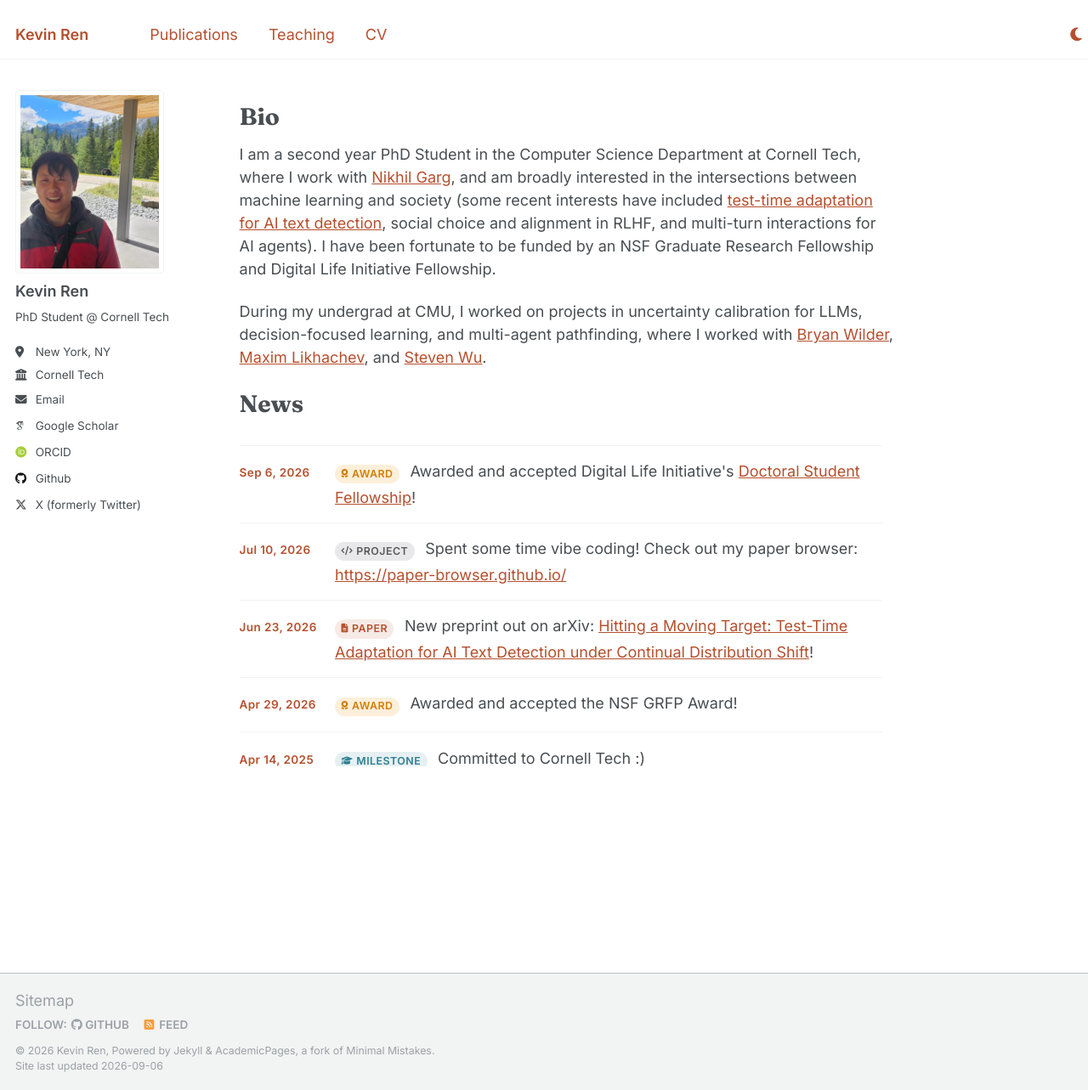
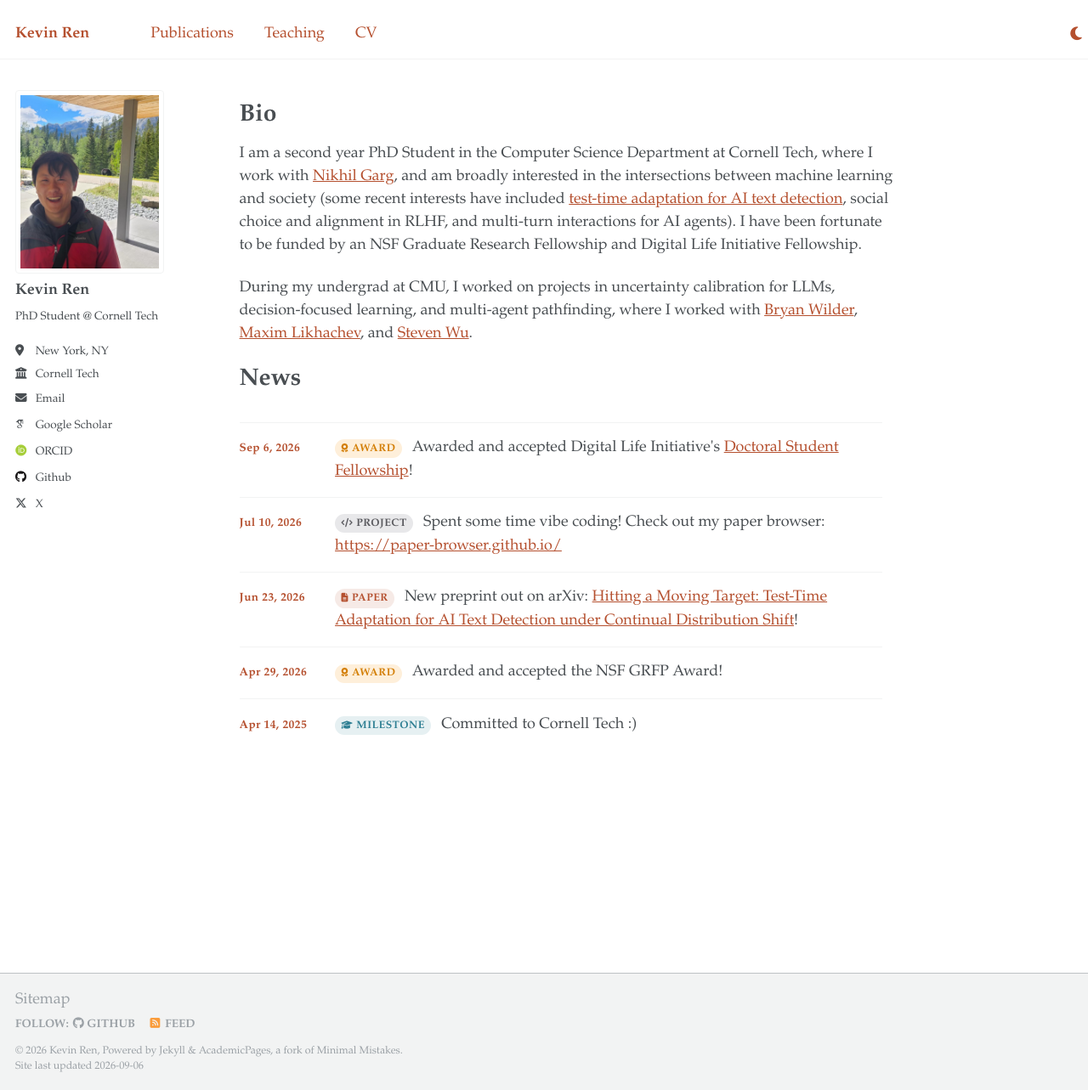
Before and after one commit to renkevin9/renkevin9.github.io, a Jekyll site: the page built from _pages/about.md, in a window 1280 px wide and 1283 px high. Shown: the whole window at 85% size. Built offline with Jekyll 4.4.1, drawn with Linux system fonts in a browser that asks for light colours; some web fonts are replaced.

Commit message:
font twitter

```diff
--- a/_includes/author-profile.html
+++ b/_includes/author-profile.html
@@ -136,7 +136,7 @@
         <li><a href="https://{{ author.tumblr }}.tumblr.com"><i class="fab fa-fw fa-tumblr icon-pad-right" aria-hidden="true"></i>Tumblr</a></li>
       {% endif %}
       {% if author.twitter %}
-        <li><a href="https://twitter.com/{{ author.twitter }}"><i class="fab fa-fw fa-x-twitter icon-pad-right" aria-hidden="true"></i>X (formerly Twitter)</a></li>
+        <li><a href="https://twitter.com/{{ author.twitter }}"><i class="fab fa-fw fa-x-twitter icon-pad-right" aria-hidden="true"></i>X</a></li>
       {% endif %}
       {% if author.vine %}
         <li><a href="https://vine.co/u/{{ author.vine }}"><i class="fab fa-fw fa-vine icon-pad-right" aria-hidden="true"></i>Vine</a></li>
--- a/_includes/head.html
+++ b/_includes/head.html
@@ -10,10 +10,6 @@
 <meta name="HandheldFriendly" content="True">
 <meta name="MobileOptimized" content="320">
 <meta name="viewport" content="width=device-width, initial-scale=1.0">
-
-<link rel="preconnect" href="https://fonts.googleapis.com">
-<link rel="preconnect" href="https://fonts.gstatic.com" crossorigin>
-<link href="https://fonts.googleapis.com/css2?family=Fraunces:opsz,wght@9..144,500;9..144,600;9..144,700&family=Inter:wght@400;500;600&display=swap" rel="stylesheet">
 
 <script>
   document.documentElement.className = document.documentElement.className.replace(/\bno-js\b/g, '') + ' js ';
--- a/_sass/_variables.scss
+++ b/_sass/_variables.scss
@@ -13,8 +13,8 @@ $paragraph-indent           : false; // true, false (default)
 $indent-var                 : 1.3em;
 
 /* system typefaces */
-$serif                      : Georgia, Times, serif;
-$sans-serif                 : "Inter", -apple-system, ".SFNSText-Regular", "San Francisco", "Roboto", "Segoe UI", "Helvetica Neue", "Lucida Grande", Arial, sans-serif;
+$serif                      : Garamond, Georgia, Times, serif;
+$sans-serif                 : Garamond, Georgia, Times, serif;
 $monospace                  : Monaco, Consolas, "Lucida Console", monospace;
 
 /* sans serif typefaces */
@@ -26,14 +26,11 @@ $georgia                    : Georgia, serif;
 $times                      : Times, serif;
 $bodoni                     : "Bodoni MT", serif;
 $calisto                    : "Calisto MT", serif;
-$garamond                   : Garamond, serif;
+$garamond                   : Garamond, Georgia, Times, serif;
 
-/* display serif used for headings, paired with Inter for body copy */
-$display-serif               : "Fraunces", $georgia;
-
-$global-font-family         : $sans-serif;
-$header-font-family         : $display-serif;
-$caption-font-family        : $serif;
+$global-font-family         : $garamond;
+$header-font-family         : $garamond;
+$caption-font-family        : $garamond;
 
 /* type scale */
 $type-size-1                : 2.441em;  // ~39.056px
```
